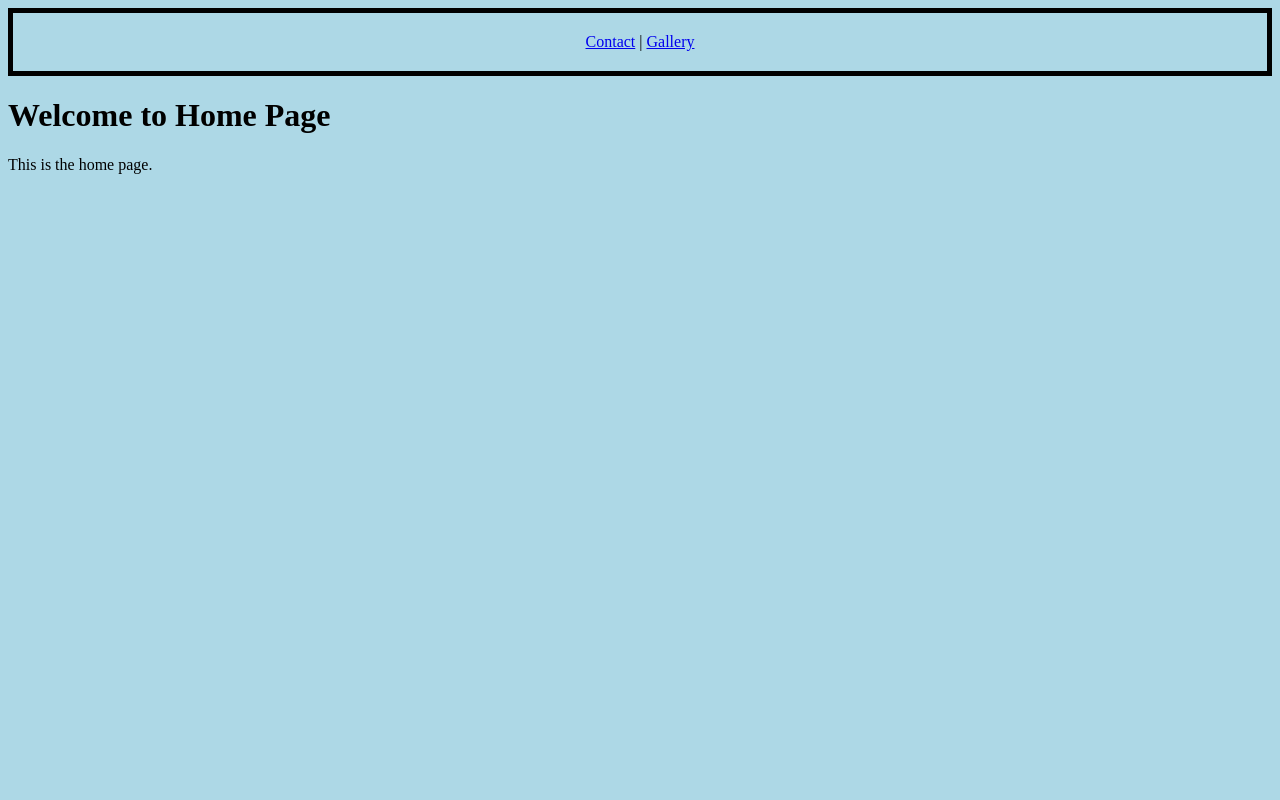
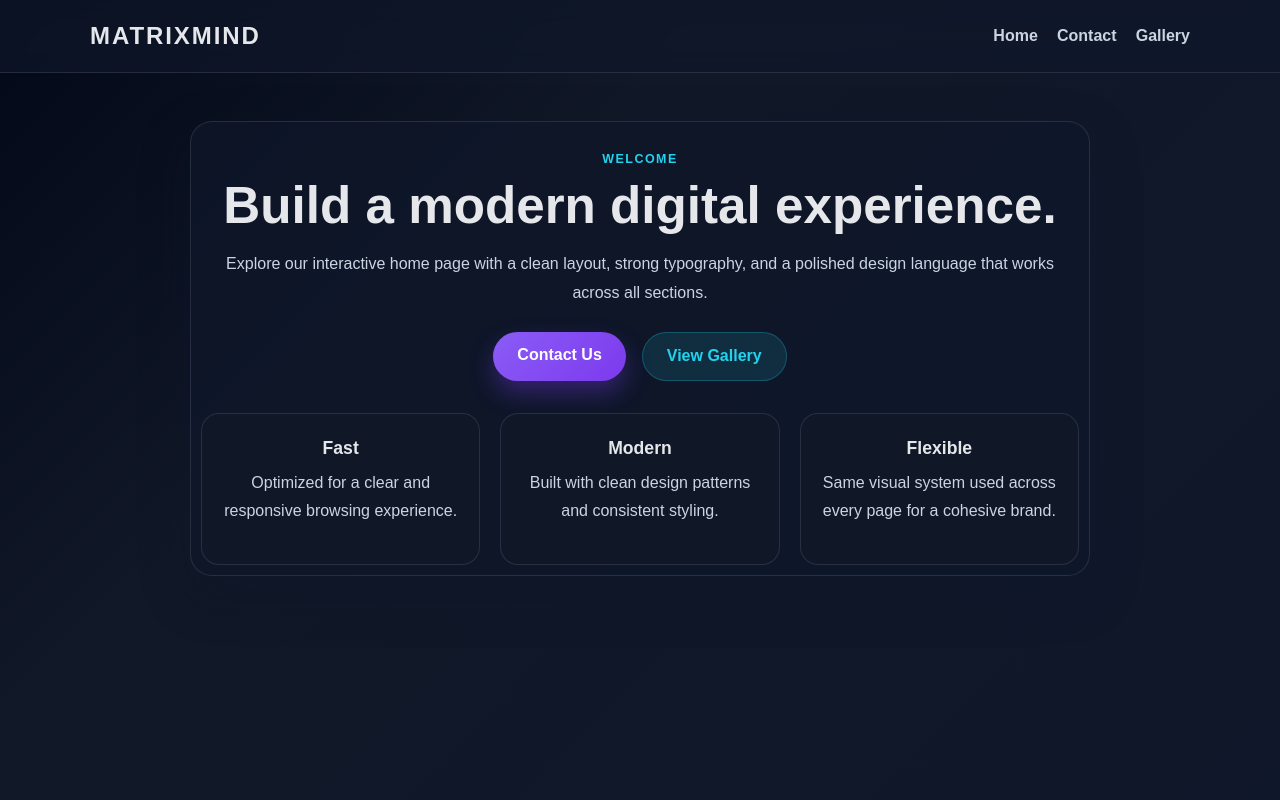
Before and after one commit to loguwork1157/test_project, a Django app: page / in a window 1280 px wide. Run offline with Django 5.2, Linux system fonts and the light colour scheme.

Commit message:
new html desing with common templates

```diff
--- a/home/templates/home.html
+++ b/home/templates/home.html
@@ -1,25 +1,30 @@
-<html>
-    <head>
-        <title>home</title>
-        <style>
-            body {
-                background-color: lightblue;
-            }
-            .div {
-                text-align: center;
-                padding: 20px;
-                border: 5px solid black;
-            }
-        </style>
-    </head>
-    <body>
-        <div class="div">
-            <div>
-                <a href="/contact/">Contact</a> |
-                <a href="/gallery/">Gallery</a>
-            </div>
+{% extends 'base.html' %}
+
+{% block title %}Home | MatrixMind{% endblock %}
+
+{% block content %}
+<section class="card hero">
+    <div class="eyebrow">Welcome</div>
+    <h1>Build a modern digital experience.</h1>
+    <p>Explore our interactive home page with a clean layout, strong typography, and a polished design language that works across all sections.</p>
+    <div class="button-row">
+        <a href="{% url 'contact' %}" class="btn primary">Contact Us</a>
+        <a href="{% url 'gallery' %}" class="btn secondary">View Gallery</a>
+    </div>
+
+    <div class="info-grid">
+        <div class="info-box">
+            <h3>Fast</h3>
+            <p>Optimized for a clear and responsive browsing experience.</p>
         </div>
-        <h1>Welcome to Home Page</h1>
-        <p>This is the home page.</p>
-    </body>
-</html>
+        <div class="info-box">
+            <h3>Modern</h3>
+            <p>Built with clean design patterns and consistent styling.</p>
+        </div>
+        <div class="info-box">
+            <h3>Flexible</h3>
+            <p>Same visual system used across every page for a cohesive brand.</p>
+        </div>
+    </div>
+</section>
+{% endblock %}
--- /dev/null
+++ b/static/styles.css
@@ -0,0 +1,256 @@
+:root {
+    --bg-dark: #0f172a;
+    --bg-soft: #111827;
+    --panel: rgba(15, 23, 42, 0.72);
+    --panel-strong: #1f2937;
+    --primary: #8b5cf6;
+    --primary-strong: #7c3aed;
+    --secondary: #22d3ee;
+    --text: #e5e7eb;
+    --muted: #cbd5e1;
+    --border: rgba(148, 163, 184, 0.18);
+    --shadow: rgba(15, 23, 42, 0.35);
+}
+
+* {
+    box-sizing: border-box;
+    margin: 0;
+    padding: 0;
+}
+
+body {
+    font-family: Arial, Helvetica, sans-serif;
+    background: linear-gradient(135deg, #020817, #111827 35%, #0f172a);
+    color: var(--text);
+    min-height: 100vh;
+}
+
+.container {
+    width: min(1100px, 90%);
+    margin: 0 auto;
+}
+
+.site-header {
+    position: sticky;
+    top: 0;
+    z-index: 20;
+    backdrop-filter: blur(12px);
+    background: rgba(15, 23, 42, 0.7);
+    border-bottom: 1px solid var(--border);
+}
+
+.navbar {
+    display: flex;
+    justify-content: space-between;
+    align-items: center;
+    min-height: 72px;
+}
+
+.brand {
+    color: var(--text);
+    text-decoration: none;
+    font-size: 1.5rem;
+    font-weight: 800;
+    letter-spacing: 0.08em;
+    text-transform: uppercase;
+}
+
+.nav-links {
+    display: flex;
+    gap: 1.2rem;
+    align-items: center;
+}
+
+.nav-link {
+    color: var(--muted);
+    text-decoration: none;
+    font-weight: 600;
+    transition: color 0.25s ease;
+}
+
+.nav-link:hover {
+    color: var(--secondary);
+}
+
+.page-shell {
+    padding: 48px 20px 80px;
+}
+
+.card {
+    width: min(900px, 100%);
+    margin: 0 auto;
+    background: var(--panel);
+    border: 1px solid var(--border);
+    border-radius: 22px;
+    box-shadow: 0 18px 48px var(--shadow);
+    padding: 40px 30px;
+}
+
+.hero {
+    text-align: center;
+    padding: 30px 10px 10px;
+}
+
+.eyebrow {
+    color: var(--secondary);
+    font-size: 0.78rem;
+    letter-spacing: 0.12em;
+    text-transform: uppercase;
+    font-weight: 700;
+    margin-bottom: 12px;
+}
+
+h1, h2, h3 {
+    margin-bottom: 16px;
+    color: var(--text);
+}
+
+h1 {
+    font-size: clamp(2.2rem, 4vw, 3.5rem);
+    line-height: 1.1;
+}
+
+p {
+    color: var(--muted);
+    line-height: 1.8;
+    margin-bottom: 14px;
+}
+
+.button-row {
+    display: flex;
+    justify-content: center;
+    gap: 1rem;
+    flex-wrap: wrap;
+    margin-top: 24px;
+}
+
+.btn {
+    display: inline-block;
+    padding: 0.9rem 1.5rem;
+    border-radius: 999px;
+    text-decoration: none;
+    font-weight: 700;
+    transition: transform 0.25s ease, box-shadow 0.25s ease;
+}
+
+.btn.primary {
+    background: linear-gradient(135deg, var(--primary), var(--primary-strong));
+    color: white;
+    box-shadow: 0 12px 24px rgba(124, 58, 237, 0.35);
+}
+
+.btn.secondary {
+    background: rgba(34, 211, 238, 0.12);
+    color: var(--secondary);
+    border: 1px solid rgba(34, 211, 238, 0.25);
+}
+
+.btn:hover {
+    transform: translateY(-2px);
+}
+
+.info-grid {
+    display: grid;
+    grid-template-columns: repeat(auto-fit, minmax(220px, 1fr));
+    gap: 20px;
+    margin-top: 32px;
+}
+
+.info-box {
+    background: rgba(17, 24, 39, 0.9);
+    border: 1px solid var(--border);
+    border-radius: 18px;
+    padding: 24px 20px;
+}
+
+.info-box h3 {
+    font-size: 1.1rem;
+    margin-bottom: 10px;
+}
+
+.form-card {
+    width: min(700px, 100%);
+    margin: 0 auto;
+    background: var(--panel);
+    border: 1px solid var(--border);
+    border-radius: 18px;
+    padding: 32px 24px;
+}
+
+.form-group {
+    display: flex;
+    flex-direction: column;
+    margin-bottom: 18px;
+}
+
+.form-group label {
+    margin-bottom: 8px;
+    font-weight: 600;
+    color: var(--muted);
+}
+
+.form-group input,
+.form-group textarea {
+    background: rgba(15, 23, 42, 0.9);
+    border: 1px solid var(--border);
+    border-radius: 12px;
+    padding: 12px 14px;
+    color: var(--text);
+    font-size: 1rem;
+}
+
+.form-group textarea {
+    min-height: 130px;
+    resize: vertical;
+}
+
+.submit-btn {
+    border: none;
+    cursor: pointer;
+    background: linear-gradient(135deg, var(--secondary), #38bdf8);
+    color: #082f49;
+    font-weight: 800;
+    padding: 0.9rem 1.6rem;
+    border-radius: 999px;
+}
+
+.gallery-grid {
+    display: grid;
+    grid-template-columns: repeat(auto-fit, minmax(220px, 1fr));
+    gap: 22px;
+    margin-top: 30px;
+}
+
+.gallery-item {
+    background: rgba(17, 24, 39, 0.9);
+    border: 1px solid var(--border);
+    border-radius: 18px;
+    overflow: hidden;
+    min-height: 220px;
+    display: flex;
+    align-items: center;
+    justify-content: center;
+    color: var(--secondary);
+    font-size: 1.25rem;
+    font-weight: 700;
+    box-shadow: 0 12px 28px rgba(15, 23, 42, 0.2);
+}
+
+@media (max-width: 700px) {
+    .navbar {
+        flex-direction: column;
+        justify-content: center;
+        padding: 16px 0;
+    }
+
+    .nav-links {
+        margin-top: 10px;
+        flex-wrap: wrap;
+        justify-content: center;
+    }
+
+    .card,
+    .form-card {
+        padding: 28px 18px;
+    }
+}
--- /dev/null
+++ b/templates/base.html
@@ -0,0 +1,26 @@
+{% load static %}
+<!DOCTYPE html>
+<html lang="en">
+<head>
+    <meta charset="UTF-8">
+    <meta name="viewport" content="width=device-width, initial-scale=1.0">
+    <title>{% block title %}MatrixMind{% endblock %}</title>
+    <link rel="stylesheet" href="{% static 'styles.css' %}">
+</head>
+<body>
+    <header class="site-header">
+        <nav class="navbar container">
+            <a href="{% url 'home' %}" class="brand">MatrixMind</a>
+            <div class="nav-links">
+                <a href="{% url 'home' %}" class="nav-link">Home</a>
+                <a href="{% url 'contact' %}" class="nav-link">Contact</a>
+                <a href="{% url 'gallery' %}" class="nav-link">Gallery</a>
+            </div>
+        </nav>
+    </header>
+
+    <main class="page-shell">
+        {% block content %}{% endblock %}
+    </main>
+</body>
+</html>
--- a/test_project/settings.py
+++ b/test_project/settings.py
@@ -25,7 +25,7 @@ SECRET_KEY = 'django-insecure--ij!1hkowoyc@=w8ee=_dimrz25!!fg8bir)+cjy$7k#bofj8n
 # SECURITY WARNING: don't run with debug turned on in production!
 DEBUG = True
 
-ALLOWED_HOSTS = ['matrixmind.pythonanywhere.com']
+ALLOWED_HOSTS = ['*']
 
 
 # Application definition
@@ -57,7 +57,7 @@ ROOT_URLCONF = 'test_project.urls'
 TEMPLATES = [
     {
         'BACKEND': 'django.template.backends.django.DjangoTemplates',
-        'DIRS': [],
+        'DIRS': [BASE_DIR / 'templates'],
         'APP_DIRS': True,
         'OPTIONS': {
             'context_processors': [
@@ -118,6 +118,7 @@ USE_TZ = True
 # https://docs.djangoproject.com/en/6.1/howto/static-files/
 
 STATIC_URL = 'static/'
+STATICFILES_DIRS = [BASE_DIR / 'static']
 
 
 # Email
--- a/test_project/urls.py
+++ b/test_project/urls.py
@@ -21,7 +21,7 @@ from contact.views import contact
 from gallery.views import gallery
 
 urlpatterns = [
-    path('', index),
-    path('contact/', contact),
-    path('gallery/', gallery),
+    path('', index, name='home'),
+    path('contact/', contact, name='contact'),
+    path('gallery/', gallery, name='gallery'),
 ]
```
Also changed, not shown: contact/templates/contact.html (+27 -24 lines), gallery/templates/gallery.html (+19 -25 lines), 1 other file.
